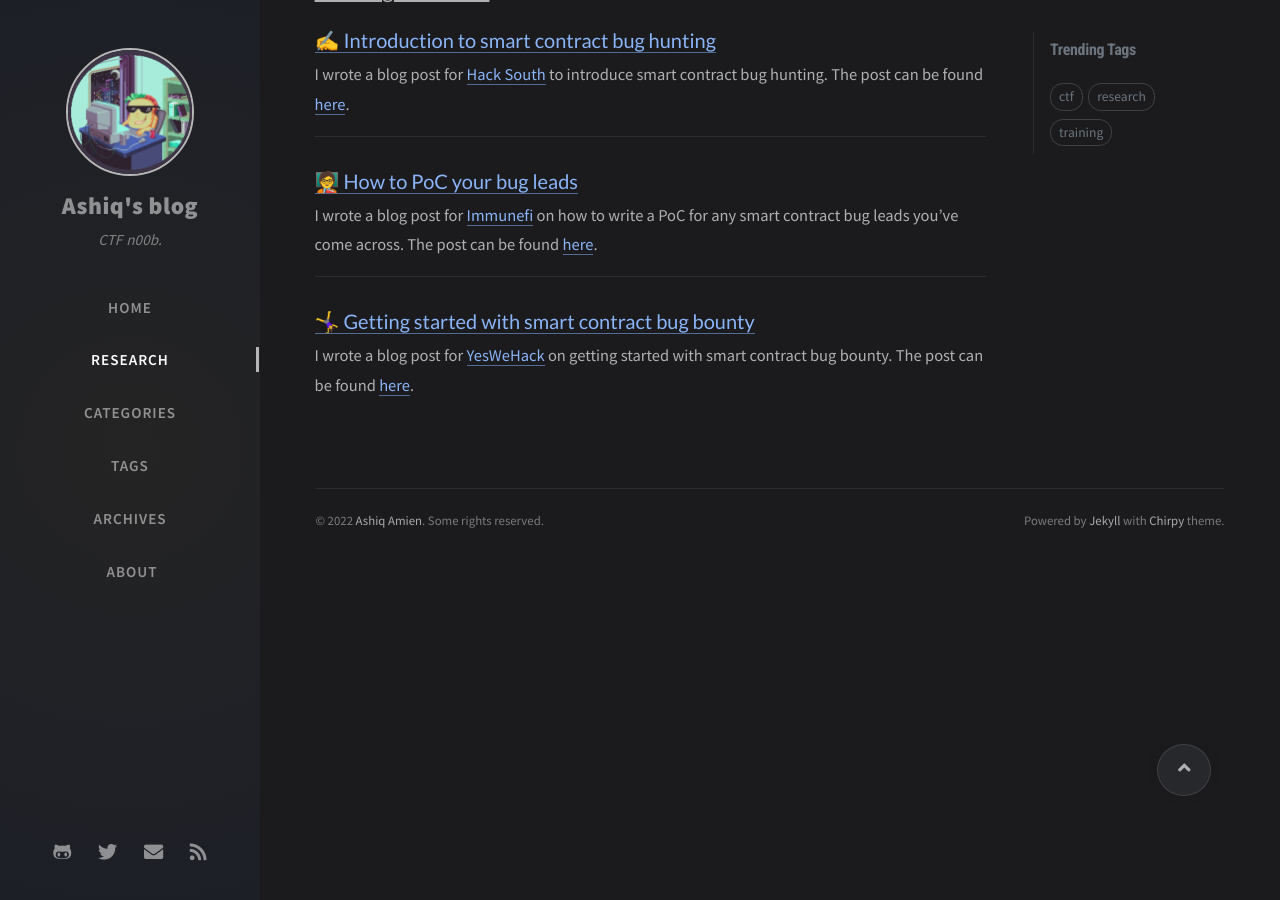
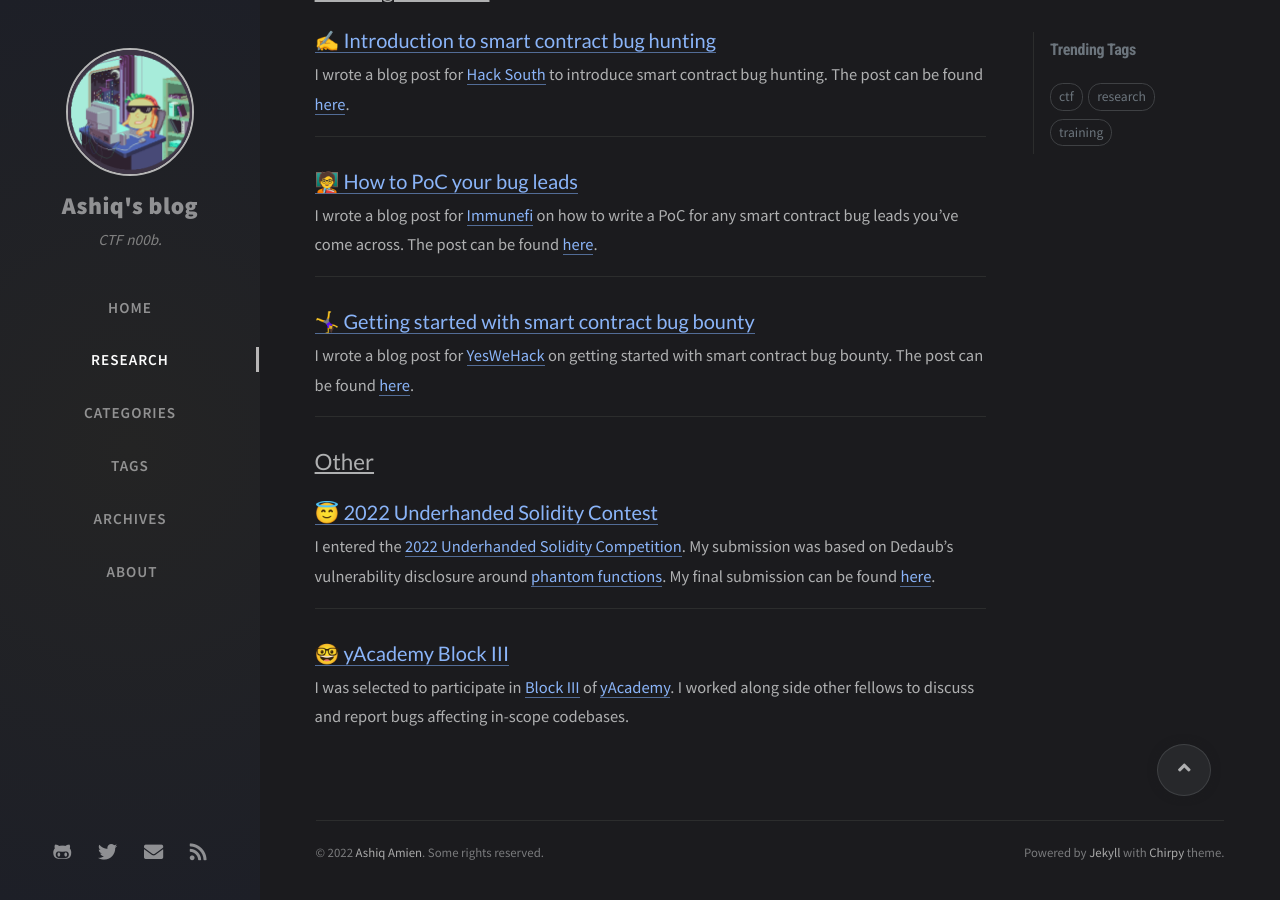
Before and after one commit to toastedsteaksandwich/toastedsteaksandwich.github.io, a Jekyll site: the page built from tabs/research.md, in a window 1280 px wide and 900 px high, scrolled down 2828 px. Built offline with Jekyll 4.4.1, drawn with Linux system fonts in a browser that asks for light colours; nearby versions of some CDN libraries; comment, search, counter and statistics services are not loaded.

Commit message:
Updated research page to include underhanded solidity submission and yacademy

```diff
--- a/tabs/research.md
+++ b/tabs/research.md
@@ -95,3 +95,16 @@ I wrote a blog post for [Immunefi](https://immunefi.com/) on how to write a PoC
 ### [🤸‍♀️ Getting started with smart contract bug bounty](#-getting-started-with-smart-contract-bug-bounty)
 
 I wrote a blog post for [YesWeHack](https://www.yeswehack.com/) on getting started with smart contract bug bounty. The post can be found [here](https://blog.yeswehack.com/yeswerhackers/getting-started-smart-contract-bug-bounty/).
+
+---
+
+## <u>Other</u>
+
+### [😇 2022 Underhanded Solidity Contest](#-2022-underhanded-solidity-contest)
+
+I entered the [2022 Underhanded Solidity Competition](https://underhanded.soliditylang.org/). My submission was based on Dedaub's vulnerability disclosure around [phantom functions](https://media.dedaub.com/phantom-functions-and-the-billion-dollar-no-op-c56f062ae49f). My final submission can be found [here](https://github.com/ethereum/solidity-underhanded-contest/tree/master/2022/submissions_2022/submission2_Ashiq).
+
+---
+### [🤓 yAcademy Block III](#-yacademy-block-iii)
+
+I was selected to participate in [Block III](https://medium.com/yacademyblog/blocks-ii-iii-retrospective-2badd879b70e) of [yAcademy](https://yacademy.dev/). I worked along side other fellows to discuss and report bugs affecting in-scope codebases.
```
